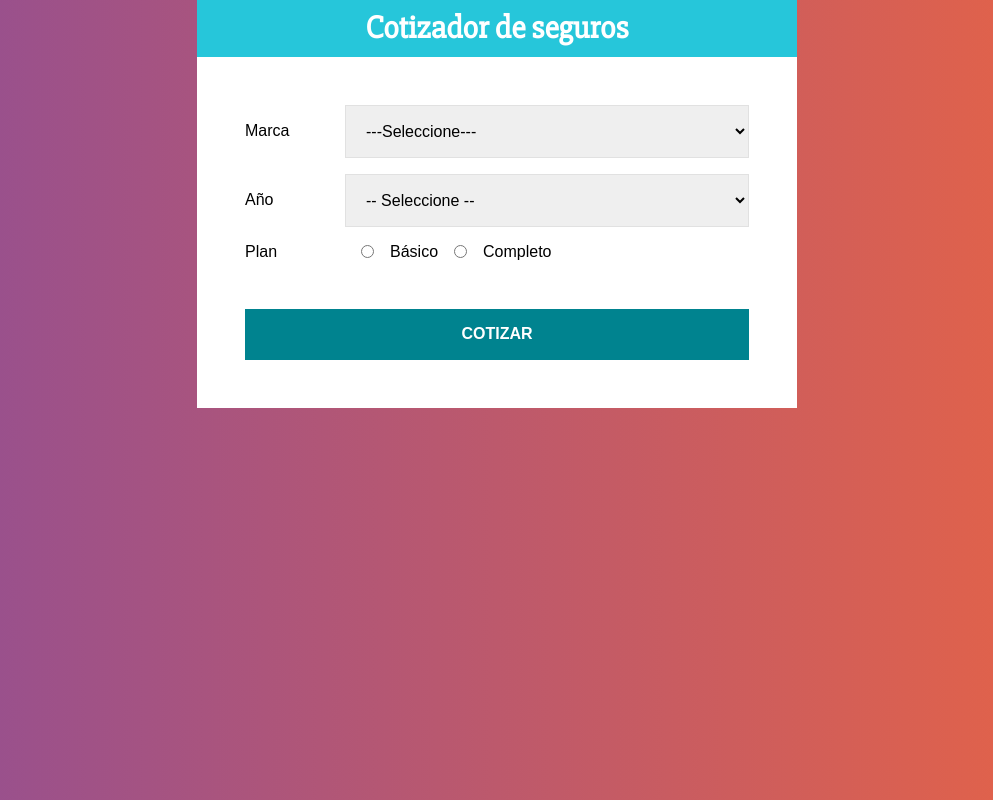
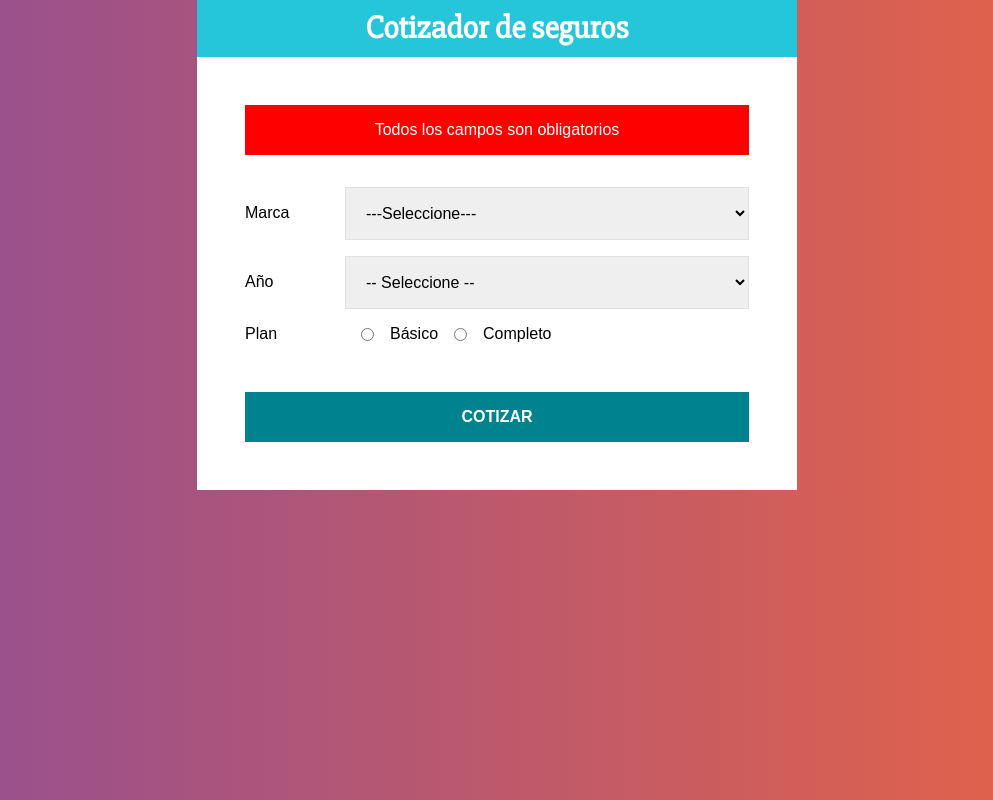
Before and after one commit to latinbox/Cotizador-Seguro, a React (Create React App) app: page / in a window 1280 px wide. Both pictures are taken after a click on the button "COTIZAR". Shown: the whole page, without its empty margins (143-1136 px from the left). Built offline with nearby package versions, Linux system fonts and the light colour scheme.

Commit message:
agrega porcentaje por tipo marca

```diff
--- a/src/componentes/Formulario.js
+++ b/src/componentes/Formulario.js
@@ -1,5 +1,6 @@
 import React, { useState } from 'react';
 import styled from '@emotion/styled';
+import { obtenerDiferenciaYear, calcularMarca } from '../helper';
 
 const Campo = styled.div`
  display: flex;
@@ -36,22 +37,69 @@
         cursor: pointer;
     }
 `;
-
+const Error = styled.div`
+  background-color: red;
+  color: white;
+  padding: 1rem;
+  width: 100%100px;
+  text-align: center;
+  margin-bottom: 2rem;
+`;
 const Formulario = () => {
 const [datos, guardarDatos] = useState({
     marca: '',
     year: '',
     plan: ''
 });
+const [ error, guardarError] = useState(false);
 //extrar valores state
 const {marca,year,plan} = datos;
+//leer datos de formulario y colocarlos en el state
+const obtenerInformacion = e => {
+    guardarDatos({
+        ...datos,
+        [e.target.name] : e.target.value
+
+    })
+}
+// cuando el usuario presiona submit
+const cotizarSeguro = e => {
+    e.preventDefault();
+    if(marca.trim() === '' || year.trim() === '' || plan.trim() === ''){
+        guardarError(true);
+        return;
+    }
+
+    guardarError(false);
+      // una base de 2000
+    let resultado = 2000;
+    //obtener la diferencia de años
+    const diferencia = obtenerDiferenciaYear(year);
+    console.log(diferencia);
+    // por cada hay restar el 3$
+    // eslint-disable-next-line no-unused-vars
+    resultado -= (( diferencia * 3 ) * resultado) / 100;
+    //Americano 15
+    //Asiatico 5%
+    // Eruropeo 30%
+    resultado = calcularMarca(marca) * resultado;
+    console.log(resultado);
+    //basico aumenta 20%
+    //Completo 50%
+    //Total
+}
+
 return (
-<form>
+<form
+  onSubmit={cotizarSeguro}
+>
+    {error ?<Error>Todos los campos son obligatorios</Error> :  null}
     <Campo>
         <Label>Marca</Label>
         <Select
          name="marca"
          value={marca}
+         onChange={obtenerInformacion}
         >
             <option value=""> ---Seleccione---</option>
             <option value="americano">Americano</option>
@@ -64,6 +112,7 @@
         <Select
          name="year"
          value={year}
+         onChange={obtenerInformacion}
         >
         <option value="">-- Seleccione --</option>
         <option value="2021">2021</option>
@@ -85,16 +134,18 @@
           name="plan"
           value="basico"
           checked={plan === "basico"}
+          onChange={obtenerInformacion}
          /> Básico
          <InputRadio
           type="radio"
           name="plan"
           value="completo"
           checked={plan === "completo"}
+          onChange={obtenerInformacion}
          /> Completo
     </Campo>
 
-    <Boton type="button">Cotizar</Boton>
+    <Boton type="submit">Cotizar</Boton>
 </form>
 );
 }
```
